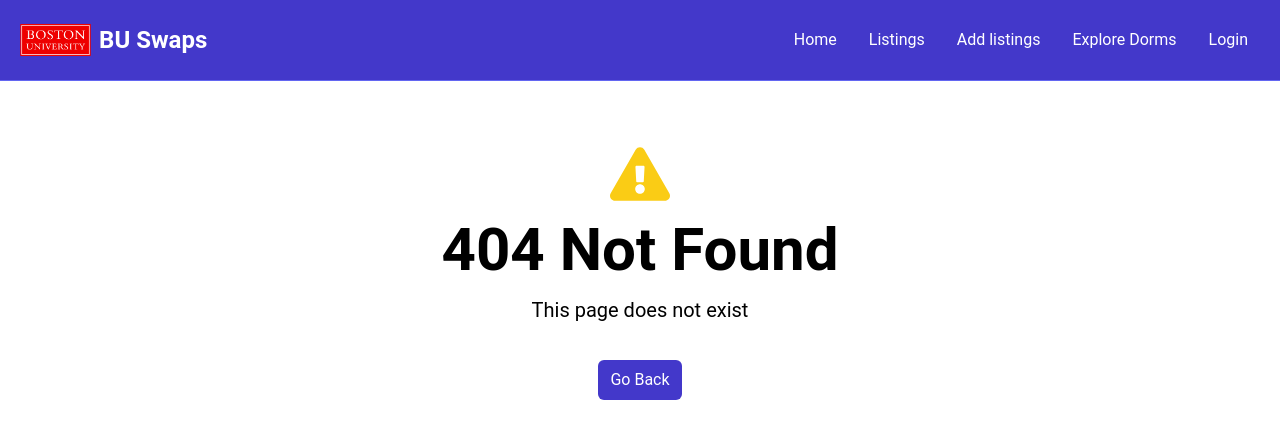
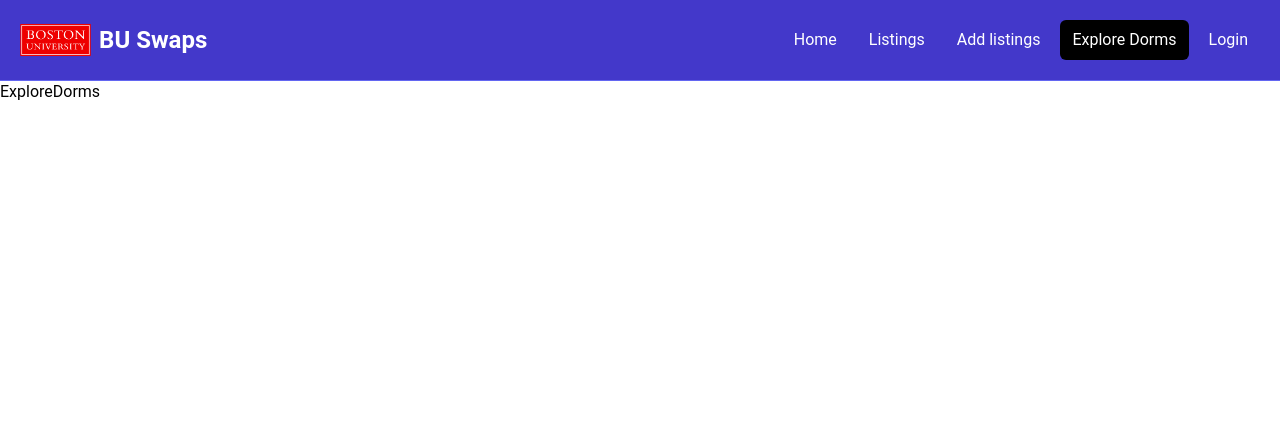
Before and after one commit to jaydenthechon/dormConnection, a React (Vite) app: page /Explore-Dorms in a window 1280 px wide. Before the commit this address had no page. Shown: the top 438 px of the page. Built offline with nearby package versions, Linux system fonts and the light colour scheme.

Commit message:
added Explore and Login pages

```diff
--- a/src/App.jsx
+++ b/src/App.jsx
@@ -1,38 +1,60 @@
 import React from 'react'
-import {Route, createBrowserRouter, createRoutesFromElements, RouterProvider} from 'react-router-dom'
+import { Route, createBrowserRouter, createRoutesFromElements, RouterProvider } from 'react-router-dom'
 import HomePage from './pages/HomePage'
 import MainLayout from './layouts/MainLayout'
 import ListingPage from './pages/ListingPage'
 import NotFound from './pages/NotFound'
-import SingleListing, {listingLoader} from './pages/singleListing'
+import SingleListing, { listingLoader } from './pages/singleListing'
 import AddListingPage from './pages/AddListingPage'
-
-
-
+import LoginPage from './pages/LoginPage'
+import ExploreDorms from './pages/ExploreDorms'
 
 const App = () => {
+  // Function to handle adding a listing
   const addListing = async (newListing) => {
-    const res = await fetch('/api/jobs',{
+    await fetch('/api/jobs', {
       method: 'POST',
       headers: {
-        'Content-Type': 'application/json'
+        'Content-Type': 'application/json',
       },
       body: JSON.stringify(newListing),
-    })
-    return
-  }
+    });
+  };
+
+  // Function to handle login submission
+  const handleLogin = async (loginData) => {
+    const res = await fetch('/api/login', {
+      method: 'POST',
+      headers: {
+        'Content-Type': 'application/json',
+      },
+      body: JSON.stringify(loginData),
+    });
+
+    if (res.ok) {
+      // Handle successful login (e.g., redirect or store token)
+      console.log("Login successful");
+    } else {
+      // Handle failed login (e.g., show error)
+      console.log("Login failed");
+    }
+  };
+
   const router = createBrowserRouter(
     createRoutesFromElements(
-    <Route path='/' element={<MainLayout />}>
-      <Route index element={<HomePage />} />
-      <Route path='/listings' element={<ListingPage/>} />
-      <Route path='/add-listings' element={<AddListingPage addListingSubmit={addListing}/>} />
-      <Route path='/listings/:id' element={<SingleListing/>} loader={listingLoader}/>
-      <Route path='*' element={<NotFound />} />
-    </Route>
+      <Route path="/" element={<MainLayout />}>
+        <Route index element={<HomePage />} />
+        <Route path="/listings" element={<ListingPage />} />
+        <Route path="/add-listings" element={<AddListingPage addListingSubmit={addListing} />} />
+        <Route path="/listings/:id" element={<SingleListing />} loader={listingLoader} />
+        <Route path='/Explore-Dorms' element={<ExploreDorms/>}/>
+        <Route path="/login" element={<LoginPage onLoginSubmit={handleLogin} />} /> {/* Expanded route */}
+        <Route path="*" element={<NotFound />} />
+      </Route>
     )
-  )
-  return <RouterProvider router={router} />
-}
+  );
 
-export default App
+  return <RouterProvider router={router} />;
+};
+
+export default App;
--- a/src/components/Navbar.jsx
+++ b/src/components/Navbar.jsx
@@ -68,7 +68,7 @@ const Navbar = () => {
           {/* Desktop navigation */}
           <div className="hidden md:flex justify-end md:ml-auto">
             <div className="flex space-x-2">
-              {['/', '/Listings', '/Add-listings', '/Explore Dorms', '/Login'].map((path, index) => (
+              {['/', '/Listings', '/Add-listings', '/Explore-Dorms', '/Login'].map((path, index) => (
                 <NavLink
                   key={index}
                   to={path}
@@ -91,7 +91,7 @@ const Navbar = () => {
             }`}
           >
             <div className="flex flex-col space-y-2 p-4">
-              {['/', '/Listings', '/Add-listings', '/Dorms', '/Login'].map((path, index) => (
+              {['/', '/Listings', '/Add-listings', '/Explore-Dorms', '/Login'].map((path, index) => (
                 <NavLink
                   key={index}
                   to={path}
--- a/src/jobs.json
+++ b/src/jobs.json
@@ -1,5 +1,147 @@
 {
+  "Dorms": [
+    {}
+  ],
   "jobs": [
-
+    {
+      "id": "0171",
+      "building": "West Campus (Sleeper Hall)",
+      "TradeDescription": "Single in a Studio Apartment",
+      "DormType": "Single",
+      "DormStyle": "Studio Apartment",
+      "address": "277 Babcock St",
+      "lookingFor": "Male",
+      "floorNumber": "12",
+      "description": "-has built in dining hall\n-bike storage room\n-laundry room\n-good to meet freshmen\n-communal bathrooms suck\n-blah blah balh",
+      "currentCost": "",
+      "costDifference": "",
+      "contactEmail": "test@bu.edu",
+      "aboutRoommate": {
+        "description": ""
+      },
+      "dormFeatures": {
+        "featuresAsString": "• Bike Storage\n• Elevator",
+        "hasLaundryInBuilding": false,
+        "hasStudyLounge": false,
+        "hasKitchen": false,
+        "hasBikeStorage": true,
+        "hasWaterFountain": false,
+        "hasDiningHall": false,
+        "hasElevator": true,
+        "hasPrivateBath": false
+      }
+    },
+    {
+      "id": "ffb2",
+      "building": "1019",
+      "TradeDescription": "Single in a 2 Person Apartment",
+      "DormType": "Single",
+      "DormStyle": "2 Person Apartment",
+      "address": "42 Buswell",
+      "lookingFor": "Female",
+      "floorNumber": "10",
+      "description": "-faces teh charles\n-good views\n-meow meow meow\n-CDS\n-dining hall",
+      "currentCost": "",
+      "costDifference": "",
+      "contactEmail": "test2@bu.edu",
+      "aboutRoommate": {
+        "description": ""
+      },
+      "dormFeatures": {
+        "featuresAsString": "• Kitchen\n• Bike Storage",
+        "hasLaundryInBuilding": false,
+        "hasStudyLounge": false,
+        "hasKitchen": true,
+        "hasBikeStorage": true,
+        "hasWaterFountain": false,
+        "hasDiningHall": false,
+        "hasElevator": false,
+        "hasPrivateBath": false
+      }
+    },
+    {
+      "id": "1536",
+      "building": "575 Commonwealth Ave (Hojo)",
+      "TradeDescription": "Single in a Studio Apartment",
+      "DormType": "Single",
+      "DormStyle": "Studio Apartment",
+      "address": "277 Babcock street",
+      "lookingFor": "Gender Neutral",
+      "floorNumber": "3",
+      "description": "njjhgfyioo",
+      "currentCost": "",
+      "costDifference": "",
+      "contactEmail": "oliviama@bu.edu",
+      "aboutRoommate": {
+        "description": ""
+      },
+      "dormFeatures": {
+        "featuresAsString": "• Laundry in Building",
+        "hasLaundryInBuilding": true,
+        "hasStudyLounge": false,
+        "hasKitchen": false,
+        "hasBikeStorage": false,
+        "hasWaterFountain": false,
+        "hasDiningHall": false,
+        "hasElevator": false,
+        "hasPrivateBath": false
+      }
+    },
+    {
+      "id": "51dd",
+      "building": "10 Buick St (Stuvi 1)",
+      "TradeDescription": "Double in a Suite",
+      "DormType": "Double",
+      "DormStyle": "Suite",
+      "address": "35 Babcock St",
+      "lookingFor": "Non-Binary/Other",
+      "floorNumber": "27",
+      "description": "asdfasdf",
+      "currentCost": "",
+      "costDifference": "",
+      "contactEmail": "test3@bu.edu",
+      "aboutRoommate": {
+        "description": ""
+      },
+      "dormFeatures": {
+        "featuresAsString": "• Study Lounge\n• Elevator",
+        "hasLaundryInBuilding": false,
+        "hasStudyLounge": true,
+        "hasKitchen": false,
+        "hasBikeStorage": false,
+        "hasWaterFountain": false,
+        "hasDiningHall": false,
+        "hasElevator": true,
+        "hasPrivateBath": false
+      }
+    },
+    {
+      "id": "4970",
+      "building": "610 Beacon St",
+      "TradeDescription": "Double in a 2 Person Apartment",
+      "DormType": "Double",
+      "DormStyle": "2 Person Apartment",
+      "address": "610 Beacon Street",
+      "lookingFor": "Non-Binary/Other",
+      "floorNumber": "4",
+      "description": "must have huge bagoingas",
+      "currentCost": "",
+      "costDifference": "",
+      "contactEmail": "ihu21@bu.edu",
+      "aboutRoommate": {
+        "description": ""
+      },
+      "dormFeatures": {
+        "featuresAsString": "",
+        "hasLaundryInBuilding": false,
+        "hasStudyLounge": false,
+        "hasKitchen": false,
+        "hasBikeStorage": false,
+        "hasWaterFountain": false,
+        "hasDiningHall": false,
+        "hasElevator": false,
+        "hasPrivateBath": false
+      }
+    }
   ]
 }
--- a/src/pages/AddListingPage.jsx
+++ b/src/pages/AddListingPage.jsx
@@ -251,6 +251,7 @@ const AddListingPage = ({ addListingSubmit }) => {
                   value={building}
                   onChange={(e) => setBuilding(e.target.value)}
                 >
+                  <option value="selectOne">Select One</option>
                   <option value="1019">1019</option>
                   <option value="10 Buick St (Stuvi 1)">10 Buick St (Stuvi 1)</option>
                   <option value="33 Harry Agganis Way">33 Harry Agganis Way (Stuvi 2)</option>
--- /dev/null
+++ b/src/pages/ExploreDorms.jsx
@@ -0,0 +1,11 @@
+import React from 'react'
+
+const ExploreDorms = () => {
+  return (
+    <div>
+      ExploreDorms
+    </div>
+  )
+}
+
+export default ExploreDorms
--- /dev/null
+++ b/src/pages/LoginPage.jsx
@@ -0,0 +1,11 @@
+import React from 'react'
+
+const LoginPage = () => {
+  return (
+    <div>
+      Login Page
+    </div>
+  )
+}
+
+export default LoginPage
```
